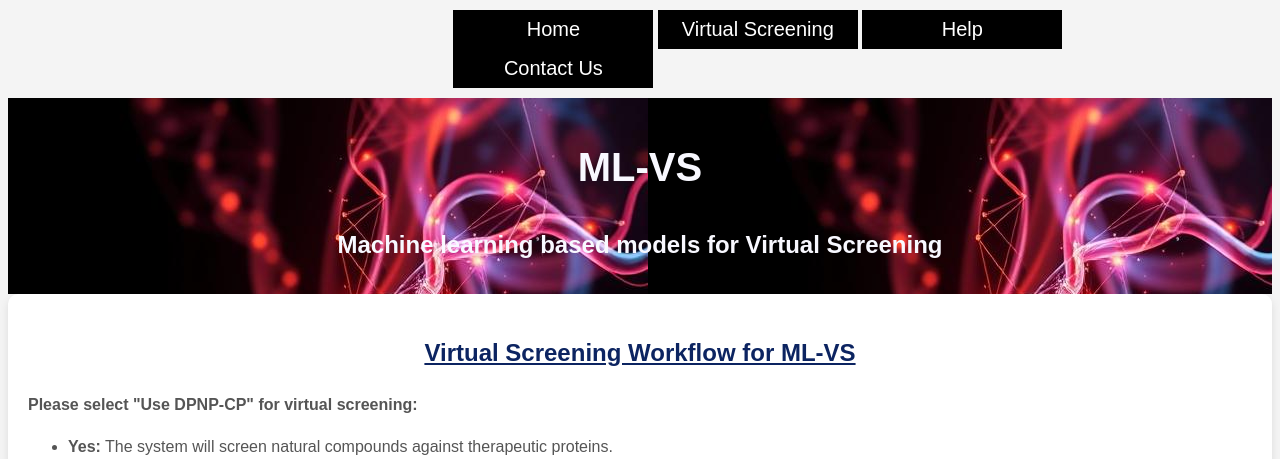
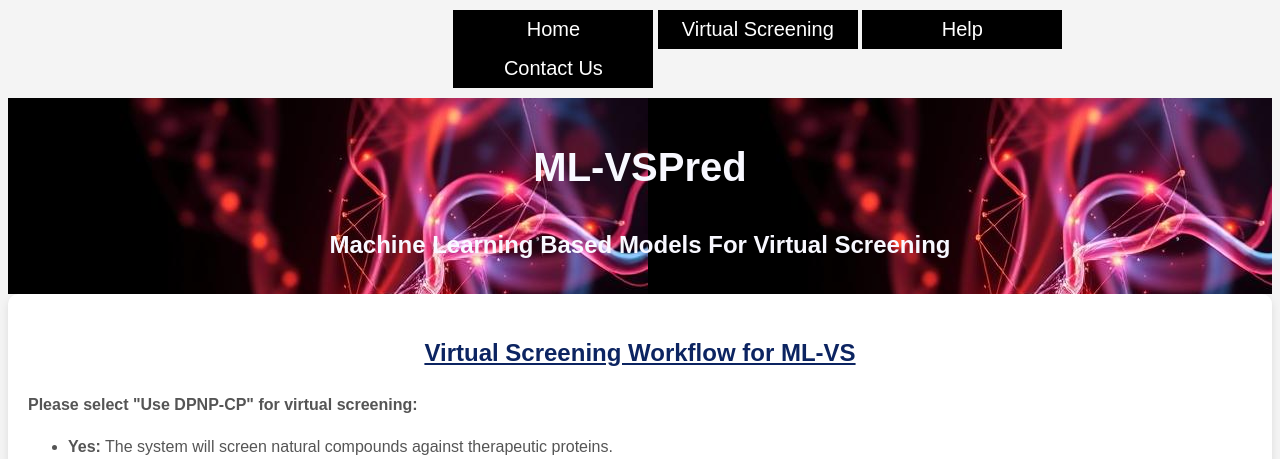
Before and after one commit to nimaibio/binding_affinity, a Flask app: page /help in a window 1280 px wide. Shown: the top 459 px of the page. Run offline with Flask 3, Linux system fonts and the light colour scheme.

Commit message:
Update help.html

```diff
--- a/templates/help.html
+++ b/templates/help.html
@@ -135,8 +135,8 @@
 </div>
 
 <div class="about-section">
-    <h1>ML-VS</h1>
-    <h2>Machine learning based models for Virtual Screening</h2>
+    <h1>ML-VSPred</h1>
+    <h2>Machine Learning Based Models For Virtual Screening</h2>
 </div>
 
 <div class="container">
```
